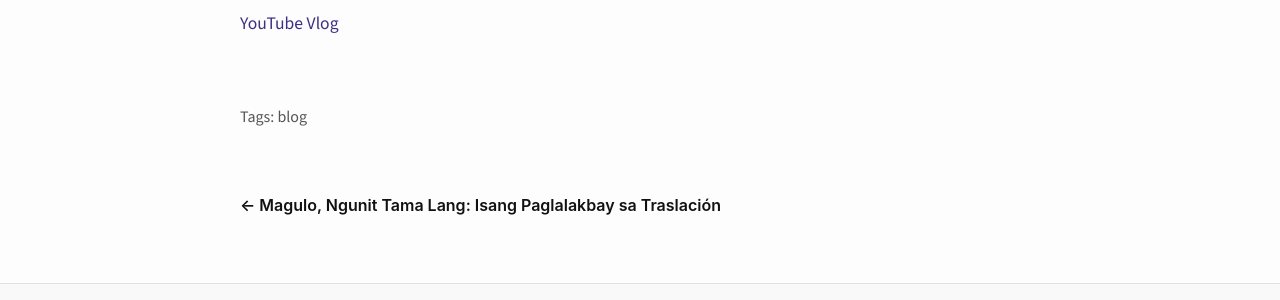
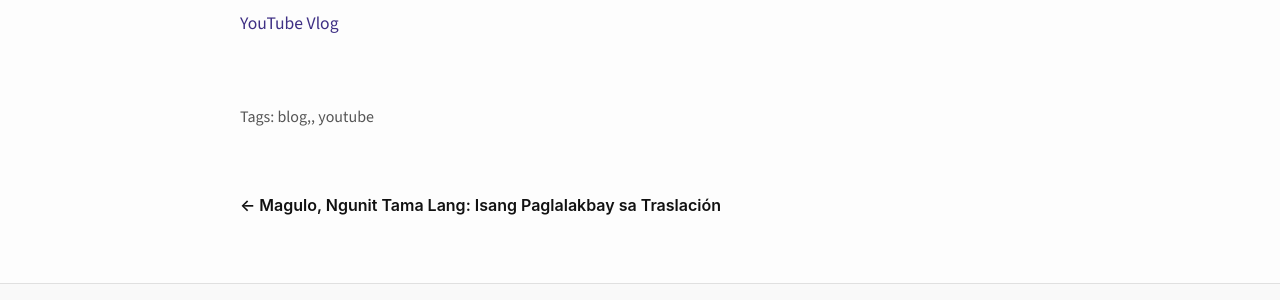
Before and after one commit to marcelbadua/marcelbadua.github.io, a Jekyll site: the page built from _posts/2026-02-07-mali-ang-liko-tama-ang-trip.markdown, in a window 1280 px wide and 900 px high, scrolled down 2090 px. Shown: the part 483-783 px from the top of the window. Built offline with Jekyll 4.4.1, drawn with Linux system fonts in a browser that asks for light colours.

Commit message:
for 2026

```diff
--- a/_posts/2023-07-03-embracing-simplicity.markdown
+++ b/_posts/2023-07-03-embracing-simplicity.markdown
@@ -3,6 +3,7 @@ layout: post
 title:  "Embracing Simplicity: A Path to Social Detoxification and Improved Mental Well-being"
 date:   2023-07-03 11:53:00
 tags: blog
+excerpt: "In today's fast-paced and hyper-connected world, society often perpetuates the belief that more is better. We are surrounded by relentless messages encouraging us to strive for greater accomplishments, material possessions, and social status. "
 ---
 In today's fast-paced and hyper-connected world, society often perpetuates the belief that more is better. We are surrounded by relentless messages encouraging us to strive for greater accomplishments, material possessions, and social status. This constant pursuit of success and validation can lead to an overwhelming burden of expectations, resulting in anxiety and depression.
 
--- a/_posts/2026-02-07-mali-ang-liko-tama-ang-trip.markdown
+++ b/_posts/2026-02-07-mali-ang-liko-tama-ang-trip.markdown
@@ -2,7 +2,7 @@
 layout: post
 title:  "Mali ang Liko, Tama ang Trip: Isang Random na Bike Ride sa La Union"
 date:   2026-02-07 12:00:00
-tags: blog
+tags: blog, youtube
 excerpt: "Minsan, hindi nasusunod ang plano sa ride, pero doon nagsisimula ang totoong adventure. Wrong turns, back roads, open fields, at sunset sa Agoo Eco Park—isang paalala na sa cycling, hindi ang destinasyon ang mahalaga kundi ang pag-enjoy sa bawat sandali sa daan."
 ---
 
```
